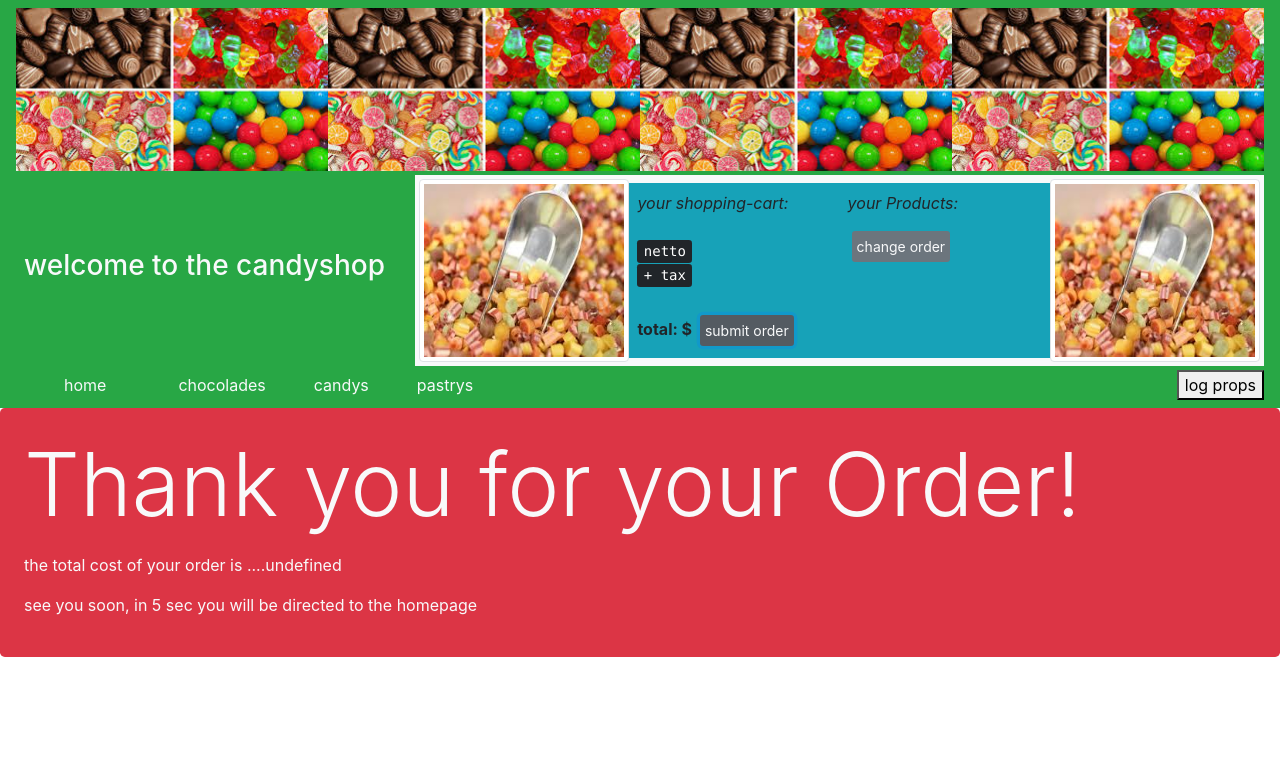
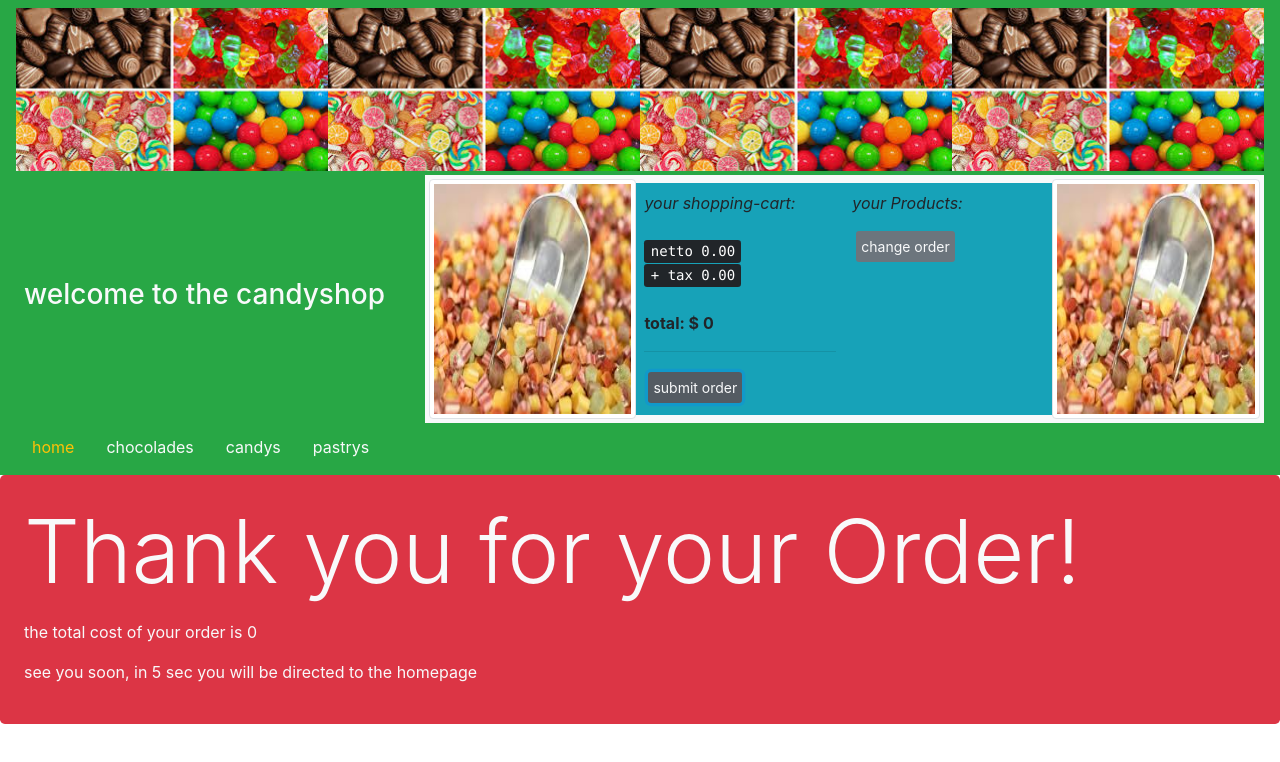
Before and after one commit to jensso/candyshop, a React (Create React App) app: page /chocolades in a window 1280 px wide. Both pictures are taken after a click on the button "submit order". Shown: the top 762 px of the page. Built offline with nearby package versions, Linux system fonts and the light colour scheme.

Commit message:
basket complete

```diff
--- a/src/components/CandyProducts.js
+++ b/src/components/CandyProducts.js
@@ -2,21 +2,19 @@ import React from 'react';
 import { connect } from 'react-redux';
 import {mapStateToProps, mapDispatchToProps} from './ProductFooter.js';
 import { ProductFooterRX } from './ProductFooter.js'
-import { candy } from '../content/data.js';
+import { products } from '../content/data.js';
 
 class CandyProducts extends React.Component {
   render() {
     return (
-    candy.map((obj, index)=> {
+    products.candy.map((obj, index)=> {
     return (
-    <div className="container d-flex justify-content-around"  key={index}>
+    <div className="container-fluid d-flex justify-content-around"  key={index}>
       <div className="card m-1 p-1">
-        <img className="card-img-top" src={obj.pic} alt="X"/>
-      <div className="bg-warning card-body">candys, sweets & lollipops<br/><span>$ {obj.price.toFixed(2)}</span></div>
-        <button ident={index} onClick={this.props.addItem} className="btn badge bg-secondary text-light p-2 m-1">+</button>
-        <input ident={index} type="text" onChange={this.props.changeInput} value={this.props['val'+index]} className="form-control mx-1 p-1 lead bg-light text-succeess"></input>
-        <button ident={index} onClick={this.props.decItem} className="btn badge bg-secondary text-light p-2 m-1">-</button>
-        <button ident={index} onClick={this.props.transmit} className="m-1 btn btn-success btn-sm">add to cart</button>
+        <img className="card-img-top img-rounded" src={obj.pic} alt="X"/>
+      <div className="bg-warning card-body">{obj.type}<br/><span>$ {obj.price.toFixed(2)}</span></div>
+        <input cat={obj.type} ident={index} type="number" min="0" onChange={this.props.changeInput} value={this.props['val'+index]} className="form-control mx-auto text-center bg-secondary text-light"></input>
+        <button array="candy" ident={index} onClick={this.props.transmit} className="m-1 btn btn-success btn-sm">add to cart</button>
         <ProductFooterRX />
       </div>
     </div>
--- a/src/components/ChocoProducts.js
+++ b/src/components/ChocoProducts.js
@@ -2,24 +2,19 @@ import React from 'react';
 import { connect } from 'react-redux';
 import {mapStateToProps, mapDispatchToProps} from './ProductFooter.js';
 import { ProductFooterRX } from './ProductFooter.js';
-import { choco } from '../content/data.js';
-
-// import { remove, redir, transmit, plus ,minus, changeInput } from '.././redux.js';
-
+import { products } from '../content/data.js';
 
 class ChocoProducts extends React.Component {
   render() {
     return (
-    choco.map((obj, index)=> {
+    products.choco.map((obj, index)=> {
     return (
-    <div className="container d-flex justify-content-around"  key={index}>
+    <div className="container-fluid d-flex justify-content-around"  key={index}>
       <div className="card m-1 p-1">
-        <img className="card-img-top" src={obj.pic} alt="X"/>
-      <div className="bg-warning card-body">chocolade in different colors<br/><span>$ {obj.price.toFixed(2)}</span></div>
-        <button ident={index} onClick={this.props.addItem} className="btn badge bg-secondary text-light p-2 m-1">+</button>
-        <input ident={index} type="text" onChange={this.props.changeInput} value={this.props['val'+index]} className="form-control mx-1 p-1 lead bg-light text-succeess"></input>
-        <button ident={index} onClick={this.props.decItem} className="btn badge bg-secondary text-light p-2 m-1">-</button>
-        <button ident={index} onClick={this.props.transmit} className="m-1 btn btn-success btn-sm">add to cart</button>
+        <img className="card-img-top img-rounded" src={obj.pic} alt="X"/>
+      <div className="bg-warning card-body">{obj.description}<br/><span>$ {obj.price.toFixed(2)}</span></div>
+        <input cat={obj.type} ident={index} type="number" min="0" onChange={this.props.changeInput} value={this.props['val'+index]} className="form-control mx-auto text-center bg-secondary text-light"></input>
+        <button array="choco" ident={index} onClick={this.props.transmit} className="m-1 btn btn-success btn-sm">add to cart</button>
         <ProductFooterRX />
       </div>
     </div>
--- a/src/components/NavBasket.js
+++ b/src/components/NavBasket.js
@@ -25,13 +25,11 @@ class NavBasket extends React.Component {
           <img className="p-1 img-thumbnail mx-auto" src={basket} alt="X" width="25%"/>
         </section>
         <span className="d-flex bg-success">
-          <NavLink to='/'className="text-light mx-4 px-4">home</NavLink>
-          <NavLink to='/chocolades/products'className="text-light px-4">chocolades</NavLink>
-          <NavLink to='/candys/products'className="text-light px-4">candys</NavLink>
-          <NavLink to='/pastrys/products'className="text-light px-4">pastrys</NavLink>
+          <NavLink to='/'className="nav-link text-warning">home</NavLink>
+          <NavLink to='/chocolades/products'className="nav-link text-light">chocolades</NavLink>
+          <NavLink to='/candys/products'className="nav-link text-light">candys</NavLink>
+          <NavLink to='/pastrys/products'className="nav-link text-light">pastrys</NavLink>
         </span>
-        <button onClick={()=> {console.log(this.props)}}>log props</button>
-
       </nav>
     )
   }
--- a/src/components/PastryProducts.js
+++ b/src/components/PastryProducts.js
@@ -2,21 +2,19 @@ import React from 'react';
 import { connect } from 'react-redux';
 import {mapStateToProps, mapDispatchToProps} from './ProductFooter.js';
 import { ProductFooterRX } from './ProductFooter.js';
-import { pastry } from '../content/data.js';
+import { products } from '../content/data.js';
 
 class PastryProducts extends React.Component {
   render() {
     return (
-    pastry.map((obj, index)=> {
+    products.pastry.map((obj, index)=> {
     return (
-    <div className="container d-flex justify-content-around"  key={index}>
+    <div className="container-fluid d-flex justify-content-around"  key={index}>
       <div className="card m-1 p-1">
-        <img className="card-img-top" src={obj.pic} alt="X"/>
-      <div className="bg-warning card-body">pastry in various colors<br/><span>$ {obj.price.toFixed(2)}</span></div>
-        <button ident={index} onClick={this.props.addItem} className="btn badge bg-secondary text-light p-2 m-1">+</button>
-        <input ident={index} type="text" onChange={this.props.changeInput} value={this.props['val'+index]} className="form-control mx-1 p-1 lead bg-light text-succeess"></input>
-        <button ident={index} onClick={this.props.decItem} className="btn badge bg-secondary text-light p-2 m-1">-</button>
-        <button ident={index} onClick={this.props.transmit} className="m-1 btn btn-success btn-sm">add to cart</button>
+        <img className="card-img-top img-rounded" src={obj.pic} alt="X"/>
+      <div className="bg-warning card-body">{obj.type}<br/><span>$ {obj.price.toFixed(2)}</span></div>
+        <input cat={obj.type} ident={index} type="number" min="0" onChange={this.props.changeInput} value={this.props['val'+index]} className="form-control mx-auto text-center bg-secondary text-light"></input>
+        <button array="pastry" ident={index} onClick={this.props.transmit} className="m-1 btn btn-success btn-sm">add to cart</button>
         <ProductFooterRX />
       </div>
     </div>
--- a/src/components/ShoppingBasket.js
+++ b/src/components/ShoppingBasket.js
@@ -8,11 +8,14 @@ class ShoppingBasket extends React.Component {
       <div className="container bg-info my-1 p-2">
         <i>your Products:</i><br/>
         <ul className="text-right">
+        {this.props.basket.map((obj, index)=>{
+          return <li key={index}>{obj.amount}x {obj.type} for {obj.price.toFixed(2)}<br />
+          <i>={obj.sum.toFixed(2)}</i><hr /></li>
+        })}
         </ul>
         <button onClick={this.props.remove} className="btn btn-sm bg-secondary text-light mx-1 p-1">change order</button>
       </div>
     )
-
   }
 }
 export const ShoppingBasketRX = connect(mapStateToProps,mapDispatchToProps)(ShoppingBasket);
--- a/src/components/ShoppingCart.js
+++ b/src/components/ShoppingCart.js
@@ -7,9 +7,9 @@ class ShoppingCart extends React.Component {
     return(
       <div className="container bg-info my-1 p-2">
         <i>your shopping-cart:</i><br/><br/>
-        <kbd>netto </kbd><br/>
-        <kbd>+ tax </kbd><br/><br/>
-        <b>total: $ </b>
+        <kbd>netto {(this.props.total/1.19).toFixed(2)}</kbd><br/>
+        <kbd>+ tax  {(this.props.total*0.19/1.19).toFixed(2)}</kbd><br/><br/>
+        <b>total: $ {this.props.total}</b><hr />
         <button onClick={this.props.submit} className="btn btn-sm bg-secondary text-light m-1 p-1">submit order</button>
       </div>
     )
--- a/src/components/SubmitArea.js
+++ b/src/components/SubmitArea.js
@@ -13,7 +13,7 @@ class SubmitArea extends React.Component {
       return (
         <div className="jumbotron p-4 bg-danger text-light">
           <p className="display-2">Thank you for your Order!</p>
-          <p>the total cost of your order is ....undefined</p>
+          <p>the total cost of your order is {this.props.total}</p>
           <p>see you soon, in 5 sec you will be directed to the homepage</p>
         </div>
       )
--- a/src/content/data.js
+++ b/src/content/data.js
@@ -8,19 +8,23 @@ import candy_1 from '../content/candy_1.jpg';
 import candy_2 from '../content/candy_2.jpg';
 import candy_3 from '../content/candy_3.jpg';
 
-
-export const choco = [
- {type: 'choco1', amount:0, price: 7.50, sum:0, counter:0, pic:(choco_1)},
- {type: 'choco2', amount:0, price: 8.50, sum:0, counter:0, pic:(choco_2)},
- {type: 'choco3', amount:0, price: 9.50, sum:0, counter:0, pic:(choco_3)}
-];
-export const pastry = [
- {type: 'pastry1', amount:0, price:10.95, sum:0, counter:0, pic:(pastry_1)},
- {type: 'pastry2', amount:0, price:12.95, sum:0, counter:0, pic:(pastry_2)},
- {type: 'pastry3', amount:0, price:14.95, sum:0, counter:0, pic:(pastry_3)}
-];
-export const candy = [
- {type: 'candy1', amount: 0, price: 6.90,sum:0, counter:0, pic:(candy_1)},
- {type: 'candy2', amount: 0, price: 7.90,sum:0, counter:0, pic:(candy_2)},
- {type: 'candy3', amount: 0, price: 8.90,sum:0, counter:0, pic:(candy_3)}
-];
+export const products = {
+choco: [
+ {type: 'choco1', amount:0, price: 7.50, sum:0, pic:(choco_1),
+  description:'different types in 3 different colors, from milky white to dark brown'},
+ {type: 'choco2', amount:0, price: 8.50, sum:0, pic:(choco_2),
+  description: 'perfect for showing your heart to your beloved ones'},
+ {type: 'choco3', amount:0, price: 9.50, sum:0, pic:(choco_3),
+  description: 'a perfect way to make kids happy'}
+],
+pastry: [
+ {type: 'pastry1', amount:0, price:10.95, sum:0, pic:(pastry_1)},
+ {type: 'pastry2', amount:0, price:12.95, sum:0, pic:(pastry_2)},
+ {type: 'pastry3', amount:0, price:14.95, sum:0, pic:(pastry_3)}
+],
+candy: [
+ {type: 'candy1', amount: 0, price: 6.90,sum:0, pic:(candy_1)},
+ {type: 'candy2', amount: 0, price: 7.90,sum:0, pic:(candy_2)},
+ {type: 'candy3', amount: 0, price: 8.90,sum:0, pic:(candy_3)}
+]
+};
--- a/src/redux.js
+++ b/src/redux.js
@@ -1,43 +1,94 @@
 import {createStore} from 'redux';
-import { choco, candy,pastry } from './content/data.js';
+import { products } from './content/data.js';
 
 const initialState = {
                       basket: [],
+                      total: 0,
                       val: [0,0,0],
+                      newOrder: {},
                       clicked: false,
                       submitted: false,
-                      newOrder: {},
                       };
 const reducer = (state=initialState, action)=> {
   const copyOfState = {...state};
 
   switch(action.type) {
 
-    case 'ADD':
-    copyOfState.val[action.targetID] = state.val[action.targetID] + 1;
-    return copyOfState;
-
-    case 'DEC':
-    if (copyOfState.val[action.targetID] !==0) {
-      copyOfState.val[action.targetID] -= 1;
-      return copyOfState;
-    }
-    else {
-      return copyOfState;
-    }
-
     case 'INPUT':
     copyOfState.val[action.targetID] = action.value;
     return copyOfState;
 
     case 'BUY':
-    console.log(copyOfState);
-   let isIncluded = choco.find((obj)=> {return obj.type=== 'choco3'});
-   console.log(isIncluded);
-    console.log(choco[action.targetID].type);
-    copyOfState.basket = [...copyOfState.basket, copyOfState.newOrder];
-    console.log(copyOfState.basket);
-    return copyOfState;
+    if (copyOfState.val[action.targetID] !==0) {
+      let included = Boolean(copyOfState.basket.find((obj)=>obj.type===action.target));
+      let arr = action.event.target.getAttribute('array');
+      if (!included) {
+        if (arr ==='choco') {
+          copyOfState.newOrder = products.choco[action.targetID];
+          copyOfState.newOrder.amount = copyOfState.val[action.targetID];
+          copyOfState.newOrder.sum = copyOfState.newOrder.amount * copyOfState.newOrder.price;
+
+          copyOfState.basket = [...state.basket, copyOfState.newOrder];
+          copyOfState.total = copyOfState.basket.reduce((total, order)=> {return total+order.sum},0).toFixed(2);
+          copyOfState.val[action.targetID] = 0;
+          return copyOfState;
+        }
+        if (arr ==='candy') {
+          copyOfState.newOrder = products.candy[action.targetID];
+          copyOfState.newOrder.amount = copyOfState.val[action.targetID];
+          copyOfState.newOrder.sum = copyOfState.newOrder.amount * copyOfState.newOrder.price;
+
+          copyOfState.basket = [...state.basket, copyOfState.newOrder];
+          copyOfState.total = copyOfState.basket.reduce((total, order)=> {return total+order.sum},0).toFixed(2);
+          copyOfState.val[action.targetID] = 0;
+          return copyOfState;
+        }
+        if (arr ==='pastry') {
+          copyOfState.newOrder = products.pastry[action.targetID];
+          copyOfState.newOrder.amount = copyOfState.val[action.targetID];
+          copyOfState.newOrder.sum = copyOfState.newOrder.amount * copyOfState.newOrder.price;
+
+          copyOfState.basket = [...state.basket, copyOfState.newOrder];
+          copyOfState.total = copyOfState.basket.reduce((total, order)=> {return total+order.sum},0).toFixed(2);
+          copyOfState.val[action.targetID] = 0;
+          return copyOfState;
+        }
+      }
+      if (included) {
+        if (arr === 'choco') {
+          copyOfState.newOrder = products.choco[action.targetID];
+          copyOfState.newOrder.amount = copyOfState.val[action.targetID];
+          copyOfState.newOrder.sum = copyOfState.newOrder.amount * copyOfState.newOrder.price;
+
+          copyOfState.total = copyOfState.basket.reduce((total, order)=> {return total+order.sum},0).toFixed(2);
+          copyOfState.val[action.targetID] = 0;
+          return copyOfState;
+
+        }
+        if (arr === 'candy') {
+          copyOfState.newOrder = products.candy[action.targetID];
+          copyOfState.newOrder.amount = copyOfState.val[action.targetID];
+          copyOfState.newOrder.sum = copyOfState.newOrder.amount * copyOfState.newOrder.price;
+
+          copyOfState.total = copyOfState.basket.reduce((total, order)=> {return total+order.sum},0).toFixed(2);
+          copyOfState.val[action.targetID] = 0;
+          return copyOfState;
+
+        }
+        if (arr === 'pastry') {
+          copyOfState.newOrder = products.pastry[action.targetID];
+          copyOfState.newOrder.amount = copyOfState.val[action.targetID];
+          copyOfState.newOrder.sum = copyOfState.newOrder.amount * copyOfState.newOrder.price;
+
+          copyOfState.total = copyOfState.basket.reduce((total, order)=> {return total+order.sum},0).toFixed(2);
+          copyOfState.val[action.targetID] = 0;
+          return copyOfState;
+        }
+      }
+      else {
+      return copyOfState;
+    }
+  }
 
       case 'RMV' :
       return copyOfState;
@@ -45,6 +96,8 @@ const reducer = (state=initialState, action)=> {
       case 'SUBMIT':
       copyOfState.submitted = !copyOfState.submitted;
       copyOfState.newOrder= {};
+      copyOfState.basket = [];
+      copyOfState.total = 0;
       return copyOfState;
 
       case 'REDIR':
@@ -58,16 +111,15 @@ export let transmit = (ev)=> {
     return {
     type: 'BUY',
     event: ev,
-    targetID:ev.target.getAttribute('ident'),
-
+    targetID: ev.target.getAttribute('ident'),
+    target: ev.target.previousSibling.getAttribute('cat'),
   }
 }
 export let changeInput = (ev)=> {
-  console.log(ev.target.value);
   return {
     type: 'INPUT',
     event: ev,
-    targetID:ev.target.getAttribute('ident'),
+    targetID: ev.target.getAttribute('ident'),
     value: ev.target.value,
   }
 }
@@ -84,31 +136,10 @@ export let submit = (ev)=> {
   }
 }
 export let redir = (ev)=> {
-  setTimeout(()=> {
     return {
       type: 'REDIR',
       event: ev
     }
-  },5000)
-}
-export let plus = (ev)=> {
-  let val = ev.target.nextSibling.value;
-  return {
-    type: 'ADD',
-    event: ev,
-    value: ev.target.nextSibling.value,
-    target: ev.target.nextSibling,
-    targetID: ev.target.nextSibling.getAttribute('ident')
-  }
-}
-export let minus = (ev)=> {
-  return {
-    type: 'DEC',
-    event: ev,
-    value: ev.target.previousSibling.value,
-    target: ev.target.previousSibling,
-    targetID: ev.target.previousSibling.getAttribute('ident')
-  }
 }
 
 export const store = createStore(reducer);
```
Also changed, not shown: src/components/ProductFooter.js (+4 -6 lines).
